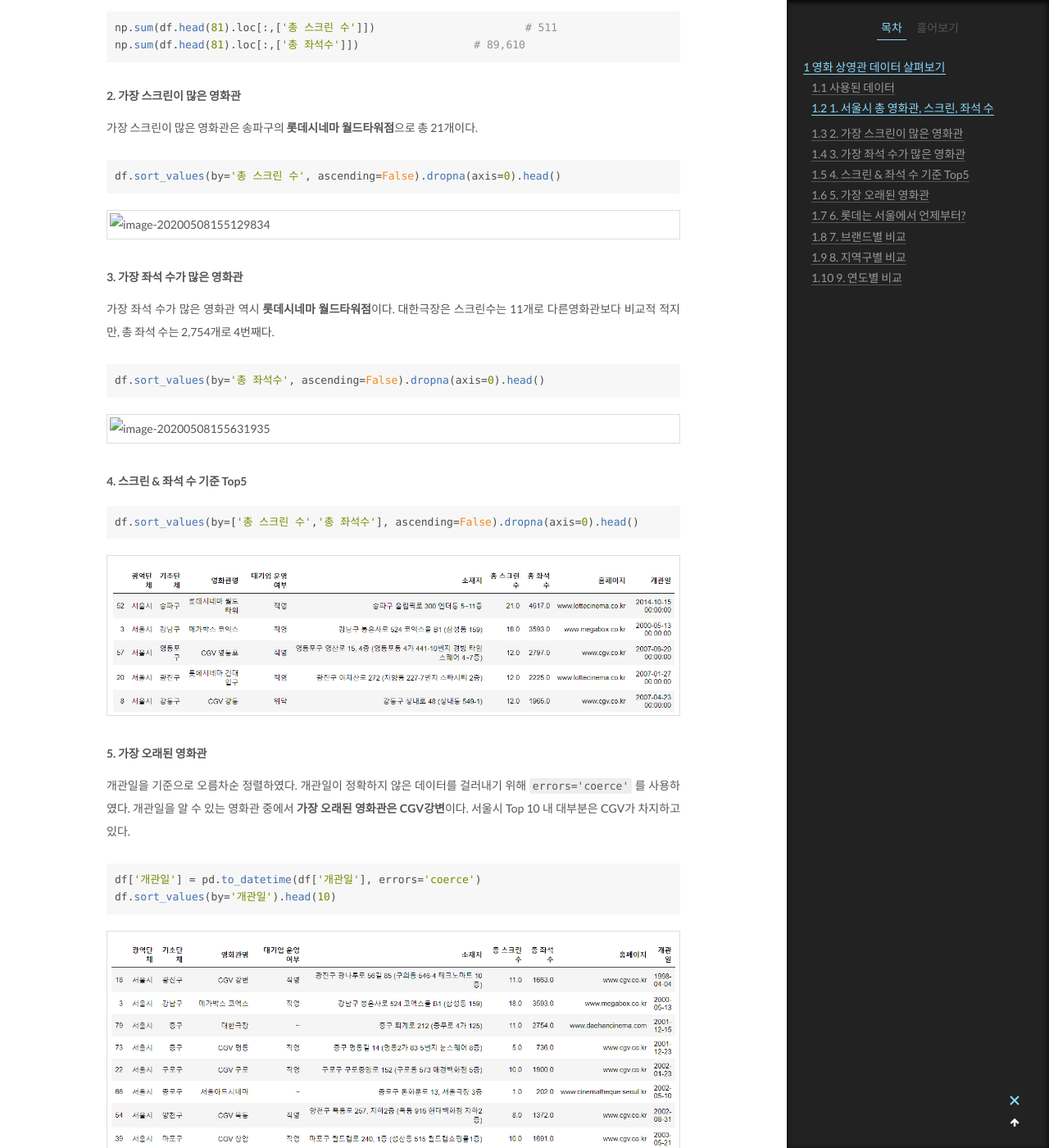
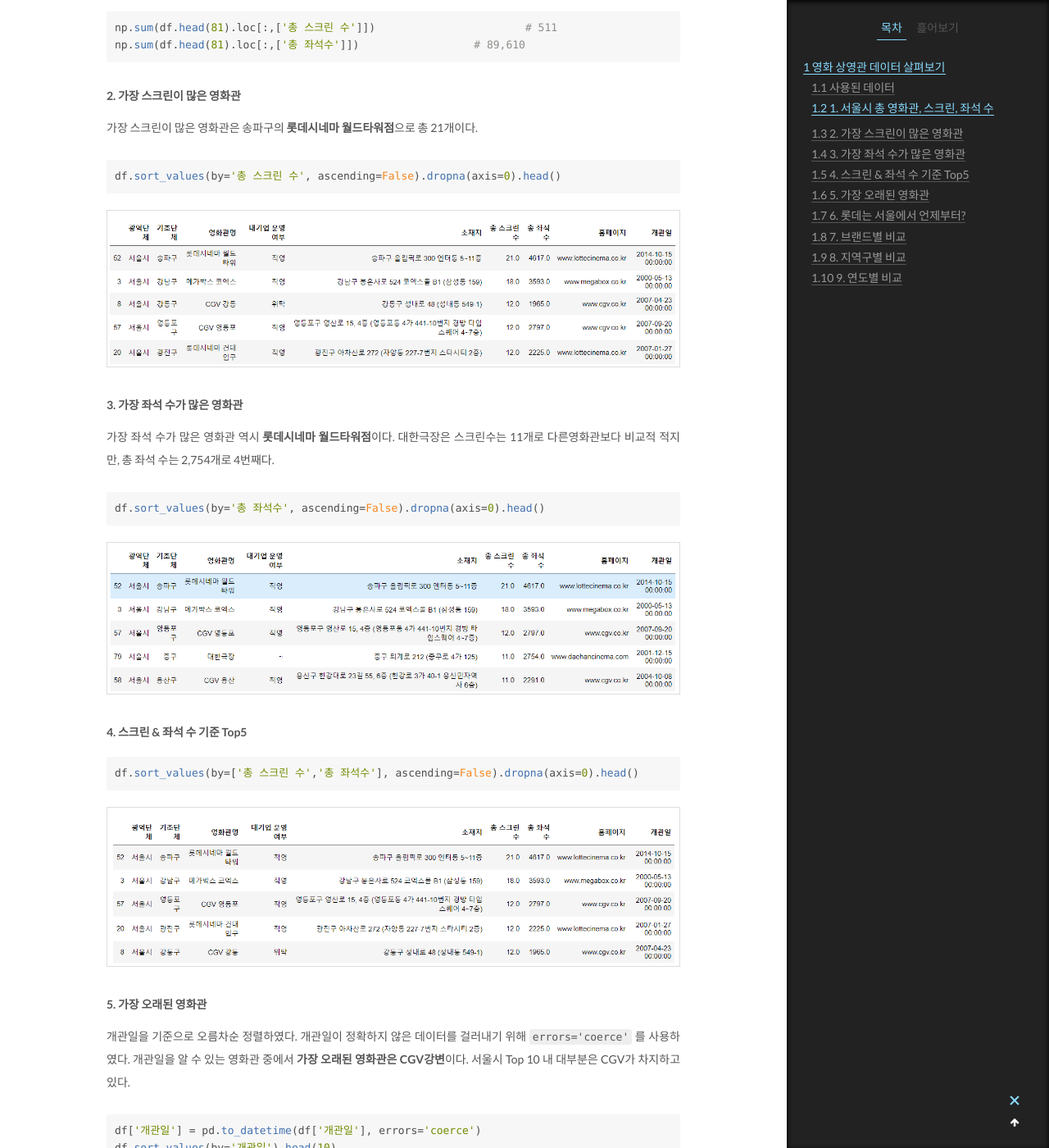
Before and after one commit to dgjung0220/dgjung0220.github.io, a Jekyll site: the page built from _posts/2020-05-08-theater_data_handling_1.md, in a window 1280 px wide and 1400 px high, scrolled down 905 px. Shown: the whole window at 82% size. Built offline with Jekyll 4.4.1, drawn with Linux system fonts in a browser that asks for light colours; comment, search, counter and statistics services are not loaded.

Commit message:
Update 2020-05-08-theater_data_handling_1.md

````diff
--- a/_posts/2020-05-08-theater_data_handling_1.md
+++ b/_posts/2020-05-08-theater_data_handling_1.md
@@ -44,7 +44,7 @@ np.sum(df.head(81).loc[:,['총 좌석수']])			# 89,610
 df.sort_values(by='총 스크린 수', ascending=False).dropna(axis=0).head()
 ```
 
-![image-20200508155129834](../upload/image-20200508155129834.png)
+![image-20200508155129834](/upload/image-20200508155129834.png)
 
 
 
@@ -56,7 +56,7 @@ df.sort_values(by='총 스크린 수', ascending=False).dropna(axis=0).head()
 df.sort_values(by='총 좌석수', ascending=False).dropna(axis=0).head()
 ```
 
-![image-20200508155631935](../upload/image-20200508155631935.png)
+![image-20200508155631935](/upload/image-20200508155631935.png)
 
 
 
````
